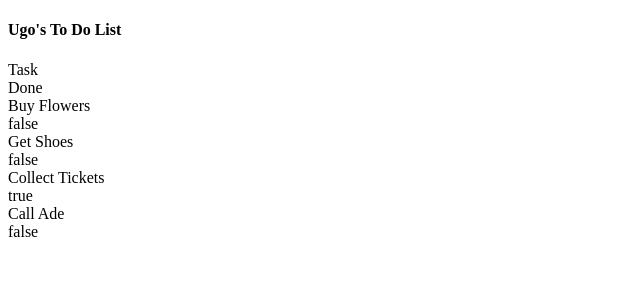
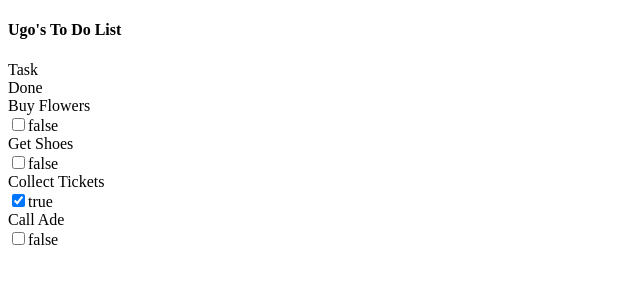
Before and after one commit to Chukwuka-ugo/todo, a Vue app: page / in a window 1280 px wide. Shown: the top 300 px of the page, without its empty margins (0-640 px from the left). Built offline with nearby package versions, Linux system fonts and the light colour scheme; the HTML template or start-up script is replaced by a standard one.

Commit message:
first feature added

```diff
--- a/src/App.vue
+++ b/src/App.vue
@@ -8,9 +8,13 @@
         <div class="col fw-bold">Task</div>
         <div class="col-2 fw-bold">Done</div>
       </div>
+      <!-- 2nd feature adding a filtering effect to rearrange the list each time a task is checked completed-->
       <div class="row" v-for="t in tasks" v-bind:key="t.action">
         <div class="col">{{t.action}}</div>
-        <div class="col-2">{{t.done}}</div>
+        <div class="col-2">
+          <!-- 1st feature adding a check box for easy responding useability -->
+          <input type="checkbox" v-model="t.done"  class="form-check-input"/>{{t.done}}
+        </div>
       </div>
     </div>
   </div>
```
